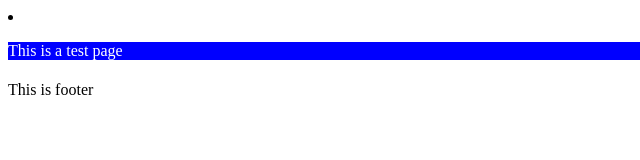
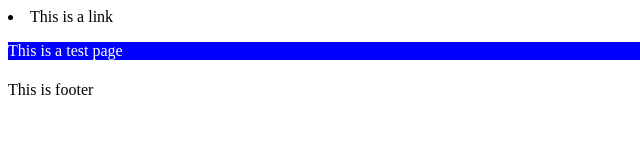
Before and after one commit to Dark-Red-Apple/Test, a plain HTML site: page index.html in a window 1280 px wide. Shown: the full height of the page, 0-640 px from the left. Drawn offline with Linux system fonts and the light colour scheme.

Commit message:
add text to nav in index

```diff
--- a/index.html
+++ b/index.html
@@ -3,7 +3,7 @@
 		<link type="text/css" href="Css/Css.css" rel="stylesheet">
 	</head>
 	<body>
-		<nav><li></li></nav>
+		<nav><li>This is a link</li></nav>
 		<div>
 			<p> This is a test page </p>
 		</div>
```
